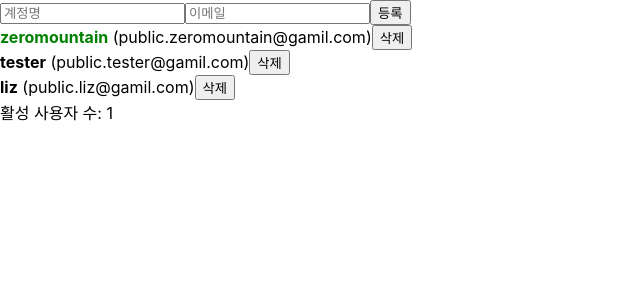
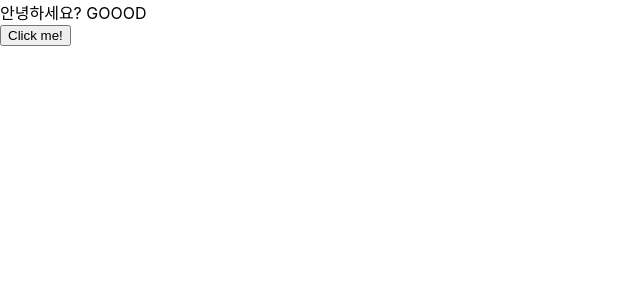
Before and after one commit to zeromountain/react_tutorial, a React (Create React App) app in the folder begin-react/: page / in a window 1280 px wide. Shown: the top 300 px of the page, without its empty margins (0-640 px from the left). Built offline with nearby package versions, Linux system fonts and the light colour scheme.

Commit message:
Context API

```diff
--- /dev/null
+++ b/begin-react/src/components/contextSample.js
@@ -0,0 +1,28 @@
+import React, { createContext, useContext, useState } from 'react';
+
+const MyContext = createContext('defaultValue');
+
+function Child () {
+  const text = useContext(MyContext);
+  return <div>안녕하세요? { text }</div>
+}
+
+function Parent({ text }) {
+  return <Child text = { text } />
+}
+
+function GrandParent({ text }) {
+  return <Parent text={ text } />
+}
+
+function ContextSample () {
+  const [value, setValue] = useState(true);
+  return (
+  <MyContext.Provider value={value ? 'GOOOD' : 'BAD'}>
+    <GrandParent text="Good!" />
+    <button onClick={() => setValue(!value)}>Click me!</button>
+  </MyContext.Provider>
+  )
+}
+
+export default ContextSample;
--- a/begin-react/src/index.js
+++ b/begin-react/src/index.js
@@ -3,11 +3,13 @@ import ReactDOM from 'react-dom';
 import './index.css';
 import App from './App';
 import reportWebVitals from './reportWebVitals';
+import ContextSample from './components/contextSample';
 // import Counter from './components/Counter';
 
 ReactDOM.render(
   <React.StrictMode>
-    <App />
+    <ContextSample />
+    {/* <App /> */}
     {/* <Counter /> */}
   </React.StrictMode>,
   document.getElementById('root')
```
Also changed, not shown: 1 other file (tests, documents, lock files or other folders).
